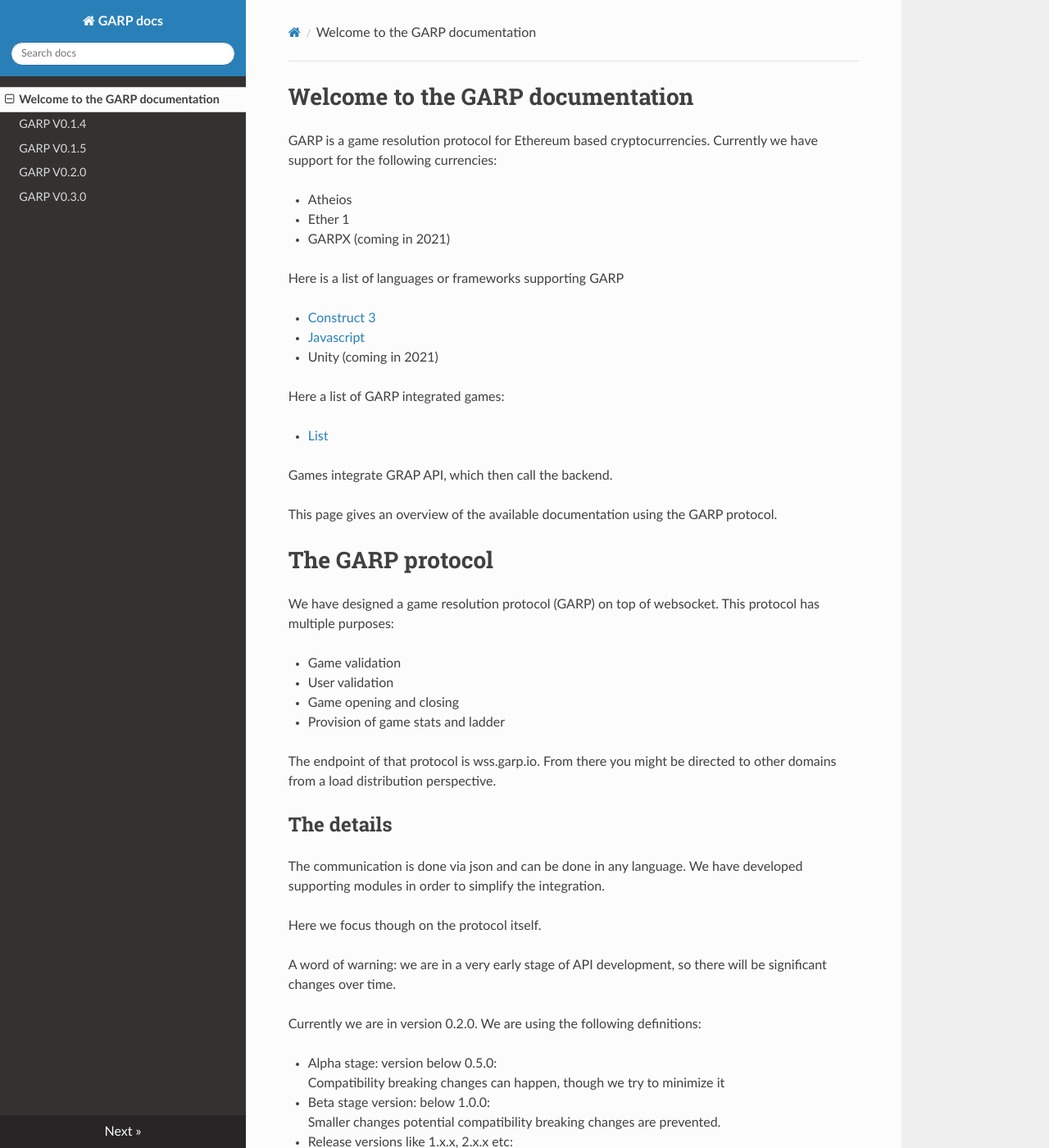
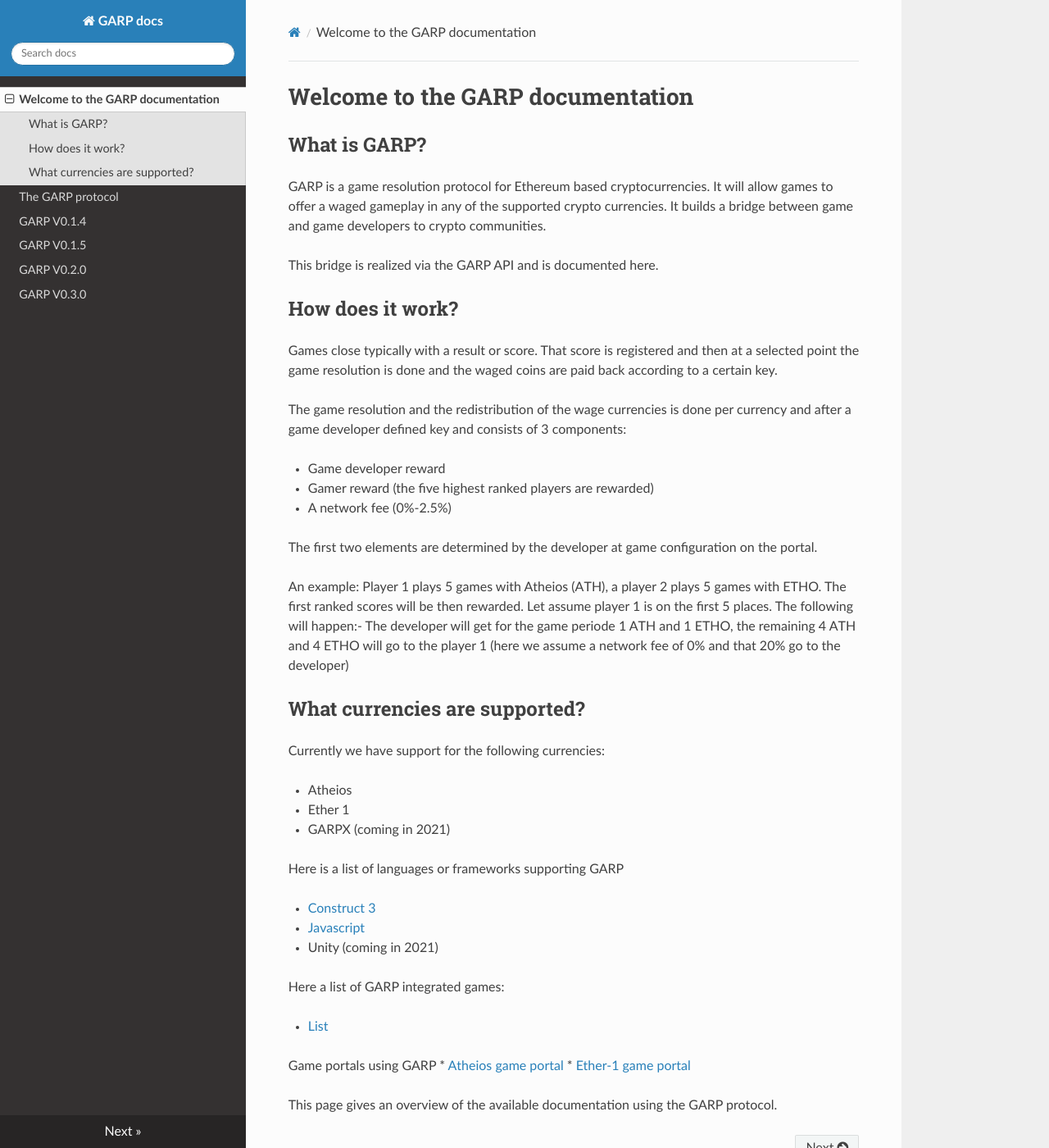
Before and after one commit to garpofficial/garp.readthedocs.io, an MkDocs documentation site: the page built from docs/index.md, in a window 1280 px wide and 1400 px high. Shown: the whole window at 82% size. Built offline with MkDocs 1.6.1, drawn with Linux system fonts in a browser that asks for light colours; nearby versions of some CDN libraries; some of the changed text lies outside the part shown.

Commit message:
Update for v0.3.0

```diff
--- /dev/null
+++ b/docs/garp.md
@@ -0,0 +1,44 @@
+# The GARP protocol
+
+We have designed a game resolution protocol (GARP) on top of websocket. This
+protocol has multiple purposes:
+
+* Game validation
+* User validation
+* Game opening and closing
+* Provision of game stats and ladder
+
+The endpoint of that protocol is wss.garp.io. From there you might be directed to other domains
+from a load distribution perspective.
+
+## The details
+The communication is done via json and can be done in any language. We have developed supporting
+modules in order to simplify the integration.
+
+Here we focus though on the protocol itself.
+
+A word of warning: we are in a very early stage of API development, so there will
+be significant changes over time.
+
+Currently we are in version 0.2.0. We are using the following definitions:
+
+* Alpha stage: version below 0.5.0:
+Compatibility breaking changes can happen, though we try to minimize it
+* Beta stage version: below 1.0.0:
+    Smaller changes potential compatibility breaking changes are prevented.
+* Release versions like 1.x.x, 2.x.x etc:
+    In this stage we keep compatibility. New releases are published well ahead and
+    test pools are provided for early integration
+
+There will be a live server which will contain the production environment which
+started with wss.garp.io.
+
+Then there will be a staging server which will contain the next version of the
+framework. Once the version is deemed to be production, we will switch that version
+over. The staging server will be called wss-test.garp.io.
+
+The next version of the SW will be called v0.3.0 and is under construction.
+
+* [GARP V0.1.4](/en/latest/garp_v014/)
+* [GARP V0.1.5](/en/latest/garp_v015/)
+* [GARP V0.2.0](/en/latest/garp_v020/)
--- a/docs/index.md
+++ b/docs/index.md
@@ -1,6 +1,33 @@
 
 # Welcome to the GARP documentation
+## What is GARP?
+
 GARP is a game resolution protocol for Ethereum based cryptocurrencies.
+It will allow games to offer a waged gameplay in any of the supported crypto currencies.
+It builds a bridge between game and game developers to crypto communities.
+
+This bridge is realized via the GARP API and is documented here.
+
+## How does it work?
+Games close typically with a result or score. That score is registered and then at a selected point
+the game resolution is done and the waged coins are paid back according to a certain key.
+
+The game resolution and the redistribution of the wage currencies is done per currency and after
+a game developer defined key and consists of 3 components:
+
+- Game developer reward
+- Gamer reward (the five highest ranked players are rewarded)
+- A network fee (0%-2.5%)
+
+The first two elements are determined by the developer at game configuration on the portal.
+
+An example:
+Player 1 plays 5 games with Atheios (ATH), a player 2 plays 5 games with ETHO. The first
+ranked scores will be then rewarded. Let assume player 1 is on the first 5 places.
+The following will happen:- The developer will get for the game periode 1 ATH and 1 ETHO, the
+remaining 4 ATH and 4 ETHO will go to the player 1 (here we assume a network fee of 0% and that 20% go to the developer)
+
+## What currencies are supported?
 Currently we have support for the following currencies:
 
 * Atheios
@@ -17,52 +44,8 @@ Here a list of GARP integrated games:
 
 * [List](/en/latest/links)
 
-
-Games integrate GRAP API, which then call the backend.
+Game portals using GARP
+* [Atheios game portal](https://play.atheios.org)
+* [Ether-1 game portal](https://play.ether1.org)
 
 This page gives an overview of the available documentation using the GARP protocol.
-
-# The GARP protocol
-
-We have designed a game resolution protocol (GARP) on top of websocket. This
-protocol has multiple purposes:
-
-* Game validation
-* User validation
-* Game opening and closing
-* Provision of game stats and ladder
-
-The endpoint of that protocol is wss.garp.io. From there you might be directed to other domains
-from a load distribution perspective.
-
-## The details
-The communication is done via json and can be done in any language. We have developed supporting
-modules in order to simplify the integration.
-
-Here we focus though on the protocol itself.
-
-A word of warning: we are in a very early stage of API development, so there will
-be significant changes over time.
-
-Currently we are in version 0.2.0. We are using the following definitions:
-
-* Alpha stage: version below 0.5.0:
-Compatibility breaking changes can happen, though we try to minimize it
-* Beta stage version: below 1.0.0:
-    Smaller changes potential compatibility breaking changes are prevented.
-* Release versions like 1.x.x, 2.x.x etc:
-    In this stage we keep compatibility. New releases are published well ahead and
-    test pools are provided for early integration
-
-There will be a live server which will contain the production environment which
-started with wss.garp.io.
-
-Then there will be a staging server which will contain the next version of the
-framework. Once the version is deemed to be production, we will switch that version
-over. The staging server will be called wss-test.garp.io.
-
-The next version of the SW will be called v0.3.0 and is under construction.
-
-* [GARP V0.1.4](/en/latest/garp_v014/)
-* [GARP V0.1.5](/en/latest/garp_v015/)
-* [GARP V0.2.0](/en/latest/garp_v020/)
--- a/mkdocs.yml
+++ b/mkdocs.yml
@@ -1,8 +1,9 @@
 site_name: GARP docs
-site_description: Documentation for the Game Resolution Frame Work
+site_description: Documentation for the Game Resolution Protocol
 theme: readthedocs
 nav:
     - 'index.md'
+    - 'garp.md'
     - 'garp_v014.md'
     - 'garp_v015.md'
     - 'garp_v020.md'
```
